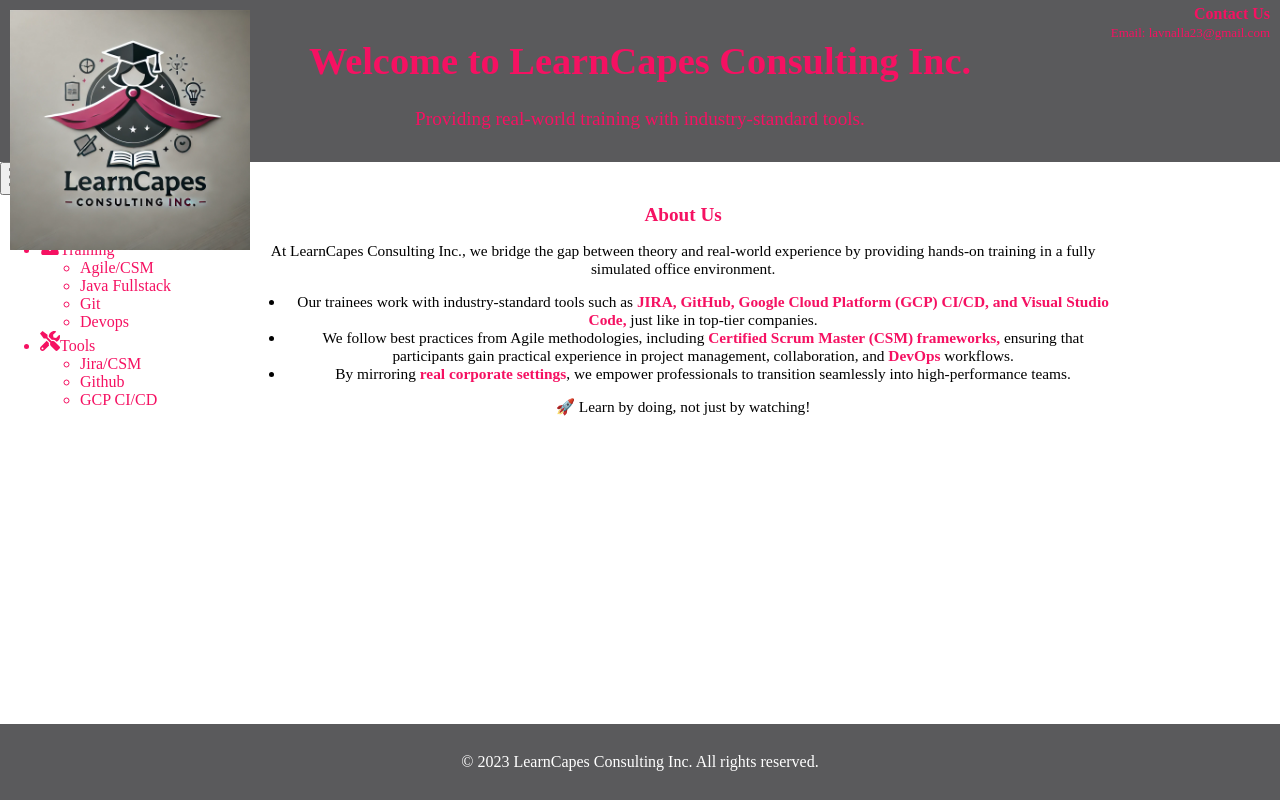
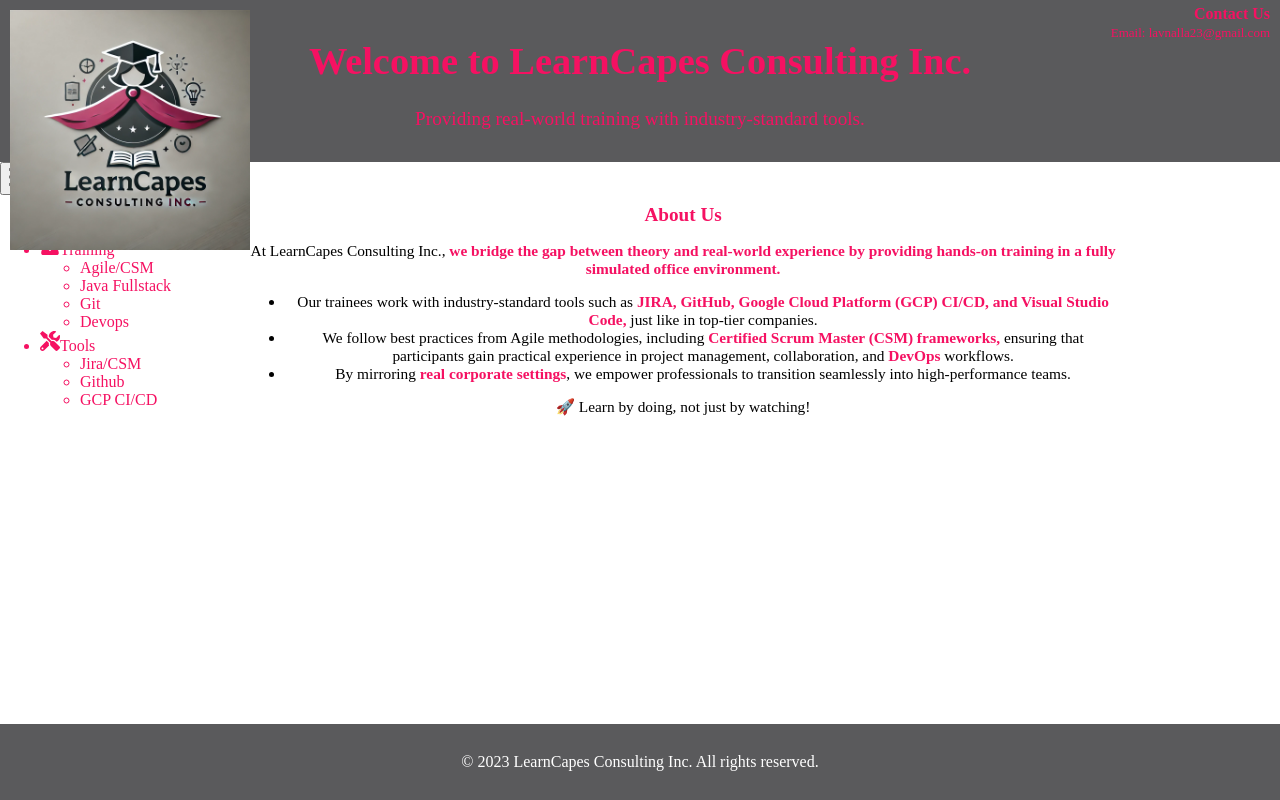
Before and after one commit to lavnalla/LearnCapesHomeWebsite, a React (Create React App) app in the folder homewebsite/: page / in a window 1280 px wide. Built offline with nearby package versions, Linux system fonts and the light colour scheme.

Commit message:
updated keywords

```diff
--- a/homewebsite/src/App.js
+++ b/homewebsite/src/App.js
@@ -70,7 +70,7 @@
           <section className="about">
             <h2>About Us</h2>
             <p>
-              At LearnCapes Consulting Inc., we bridge the gap between theory and real-world experience by providing hands-on training in a fully simulated office environment.
+              At LearnCapes Consulting Inc., <span className="keywords"> we bridge the gap between theory and real-world experience by providing hands-on training in a fully simulated office environment.</span>
             </p>
             <ul>
               <li>Our trainees work with industry-standard tools such as <span className="keywords">JIRA, GitHub, Google Cloud Platform (GCP) CI/CD, and Visual Studio Code,</span> just like in top-tier companies.</li>
```
